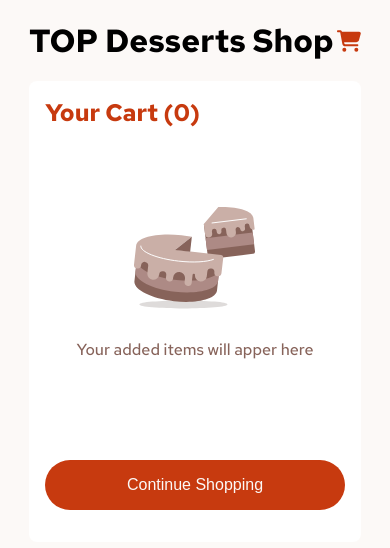
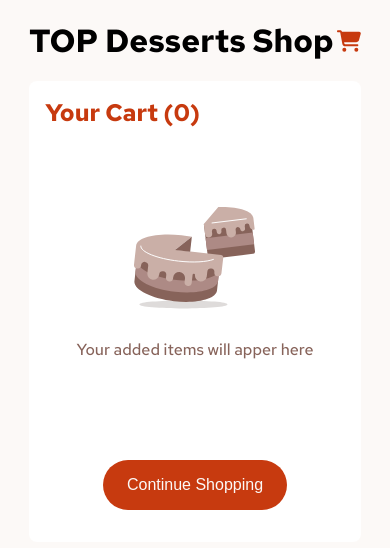
Before and after one commit to maximkwski/react-shopping-cart, a React (Vite) app: page /cart in a window 390 px wide. Shown: the top 548 px of the page. Built offline with nearby package versions, Linux system fonts and the light colour scheme.

Commit message:
upgrade ux for mobile device

```diff
--- a/src/components/Cart.jsx
+++ b/src/components/Cart.jsx
@@ -1,10 +1,11 @@
 import { useState } from "react";
+import { Link } from "react-router-dom";
+import { WiSmoke } from "react-icons/wi";
 import { useCart } from "../CartContext";
-import { WiSmoke } from "react-icons/wi";
-import { Container } from './styles/Container.styled'
 import ConfirmationModal from "./ConfirmationModal";
 import CartItem from './CartItem'
 import CheckoutButton from "./CheckoutButton";
+import { Flex } from "./styles/Flex.styled";
 import { StyledCart, StyledEmptyCart, StyledCarbonInfo, StyledFullCart, ContinueShoppingButton } from './styles/Cart.styled'
 
 
@@ -35,7 +36,11 @@ export default function Cart() {
                             <img src="./assets/images/illustration-empty-cart.svg" alt="empty cart" />
                             <p>Your added items will apper here</p>
                         </StyledEmptyCart>
-                        <ContinueShoppingButton to="/">Continue Shopping</ContinueShoppingButton>
+                        <Flex style={{justifyContent: 'center'}}>
+                            <Link to="/">
+                                <ContinueShoppingButton>Continue Shopping</ContinueShoppingButton>
+                            </Link>
+                        </Flex>
                     </>
                 ) : (
                     <StyledFullCart>
@@ -55,6 +60,9 @@ export default function Cart() {
                             </p>
                         </StyledCarbonInfo>
                         <CheckoutButton onClick={handleCheckout} />
+                        <Link to="/">
+                                <ContinueShoppingButton style={{width: '100%', margin: '0'}}>Continue Shopping</ContinueShoppingButton>
+                        </Link>
                     </StyledFullCart>
                 )}
             </div>
--- a/src/components/styles/Cart.styled.jsx
+++ b/src/components/styles/Cart.styled.jsx
@@ -37,22 +37,13 @@ export const StyledEmptyCart = styled.div`
 
 `
 
+
 export const ContinueShoppingButton = styled(StyledCheckoutButton)`
-  /* display: inline-block;
-  margin-top: 20px;
-  padding: 10px 20px;
-  background-color: ${(props) => props.theme.colors.body};
-  color: #fff;
-  text-decoration: none;
-  border: none;
-  border-radius: 5px;
-  font-size: 1rem;
-  cursor: pointer;
-  transition: background-color 0.3s;
+ width: fit-content;
 
-  &:hover {
-    background-color: ${(props) => props.theme.colors.footer};
-  } */
+ @media (min-width: ${props => props.theme.tablet}) {
+    display: none;
+ }
 `;
 
 export const StyledCarbonInfo = styled.div`
--- a/src/components/styles/CartItem.styled.jsx
+++ b/src/components/styles/CartItem.styled.jsx
@@ -42,5 +42,14 @@ export const StyledCartItem = styled.li`
         font-weight: 500;
     }
 
-
+   input {
+    max-width: 100px;
+    border: 1px solid hsl(12, 20%, 44%);
+    border-radius: 8px;
+    padding: 4px;
+    &:focus {
+        outline: none;
+        border: 2px solid hsl(14, 86%, 42%);
+    }
+   }
 `
```
